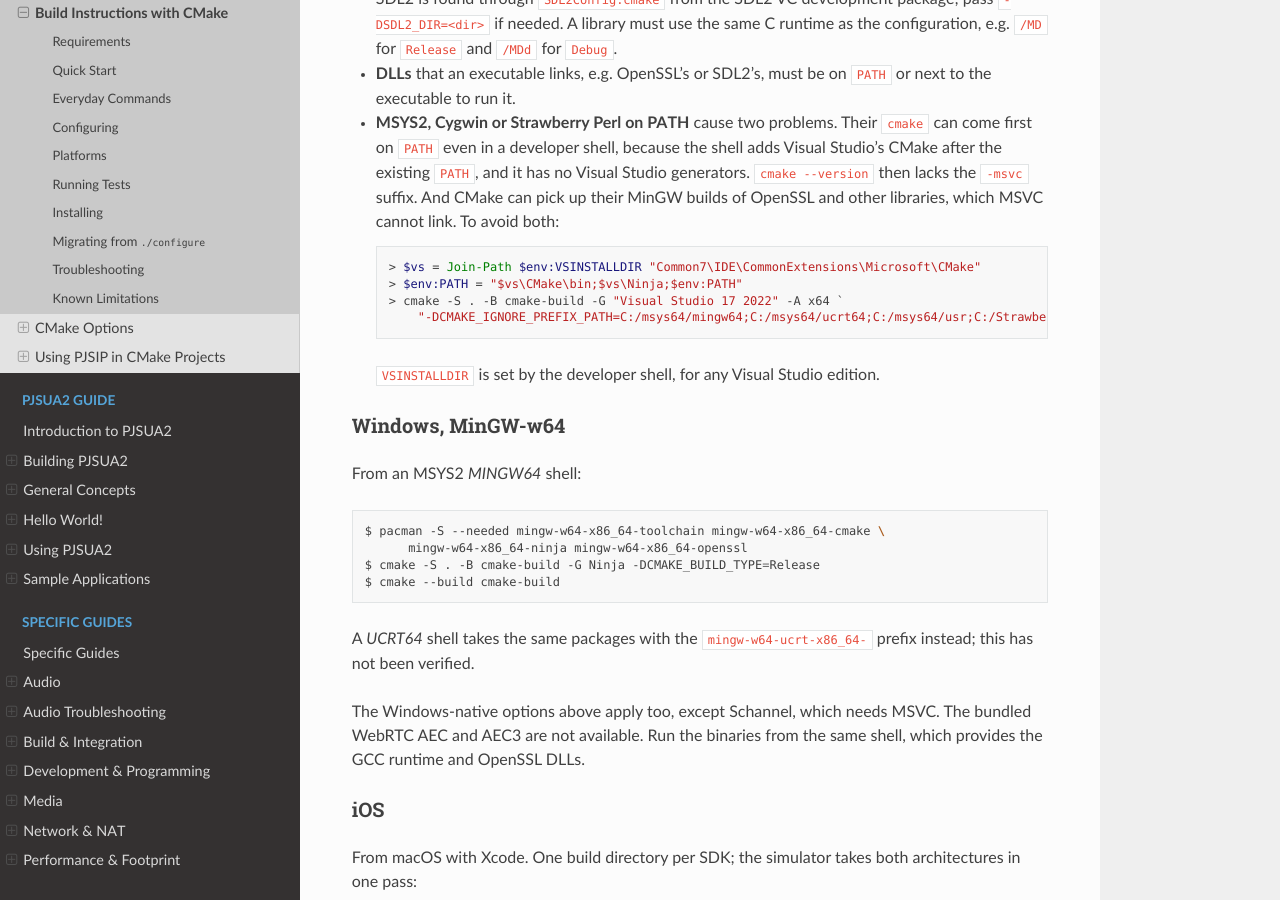
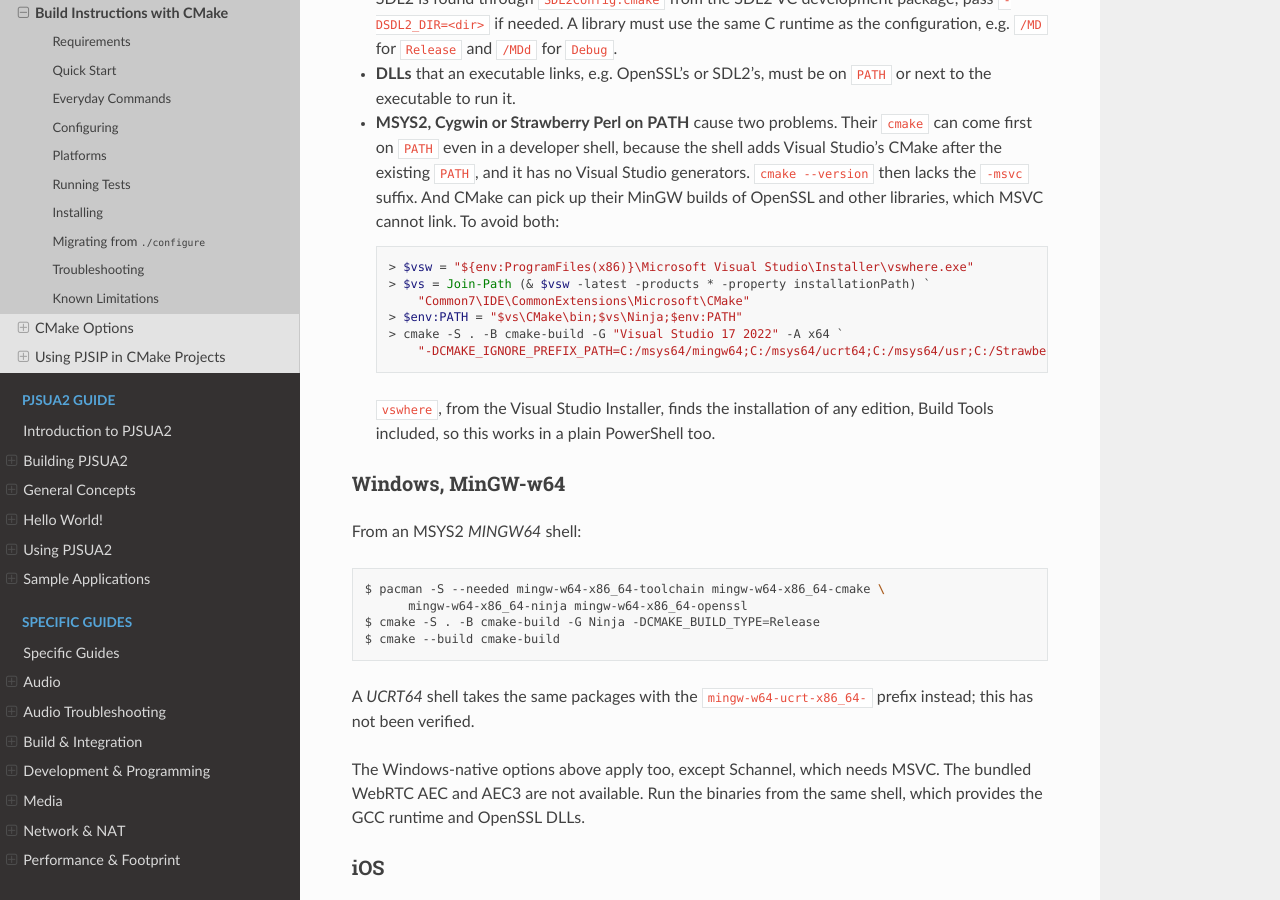
Before and after one commit to pjsip/pjproject_docs, a Sphinx documentation site: the page built from docs/source/get-started/cmake/build_instructions.rst, in a window 1280 px wide and 900 px high, scrolled down 4815 px. Built offline with Sphinx 7.4.7 and the Read the Docs theme 3.1.0, drawn with Linux system fonts in a browser that asks for light colours; the version number could not be read and is left out.

Commit message:
CMake docs: find Visual Studio's CMake with vswhere
VSINSTALLDIR is set only in the developer shells; vswhere works from any
shell, for any edition including Build Tools.

Co-Authored-By: Claude Opus 5.5 <noreply@anthropic.com>

```diff
--- a/docs/source/get-started/cmake/build_instructions.rst
+++ b/docs/source/get-started/cmake/build_instructions.rst
@@ -264,13 +264,16 @@ Things to know:
 
   .. code-block:: powershell
 
-     > $vs = Join-Path $env:VSINSTALLDIR "Common7\IDE\CommonExtensions\Microsoft\CMake"
+     > $vsw = "${env:ProgramFiles(x86)}\Microsoft Visual Studio\Installer\vswhere.exe"
+     > $vs = Join-Path (& $vsw -latest -products * -property installationPath) `
+         "Common7\IDE\CommonExtensions\Microsoft\CMake"
      > $env:PATH = "$vs\CMake\bin;$vs\Ninja;$env:PATH"
      > cmake -S . -B cmake-build -G "Visual Studio 17 2022" -A x64 `
          "-DCMAKE_IGNORE_PREFIX_PATH=C:/msys64/mingw64;C:/msys64/ucrt64;C:/msys64/usr;C:/Strawberry/c"
 
-  ``VSINSTALLDIR`` is set by the developer shell, for any Visual Studio
-  edition.
+  ``vswhere``, from the Visual Studio Installer, finds the installation of
+  any edition, Build Tools included, so this works in a plain PowerShell
+  too.
 
 Windows, MinGW-w64
 ^^^^^^^^^^^^^^^^^^
```
